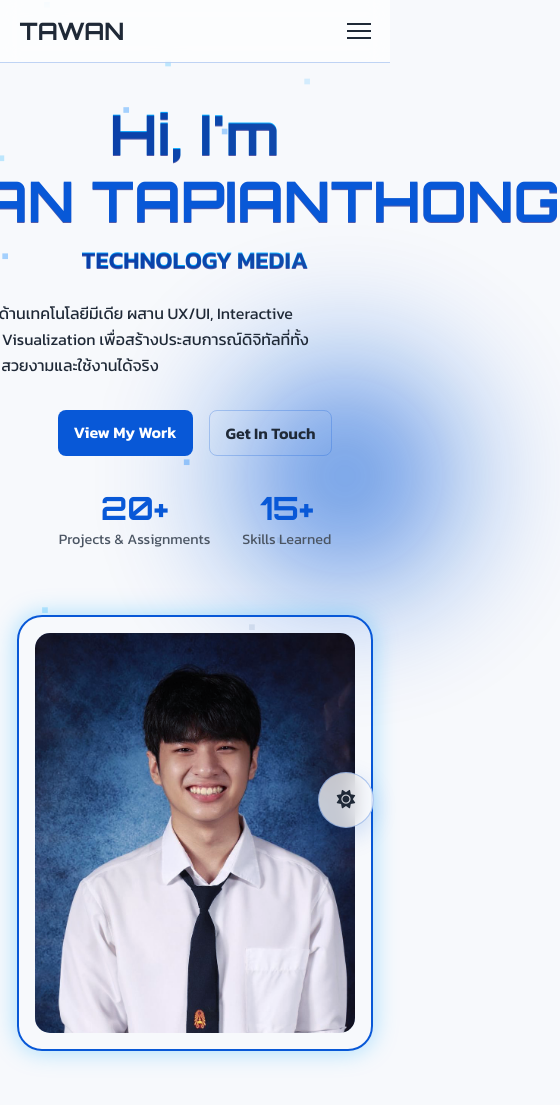
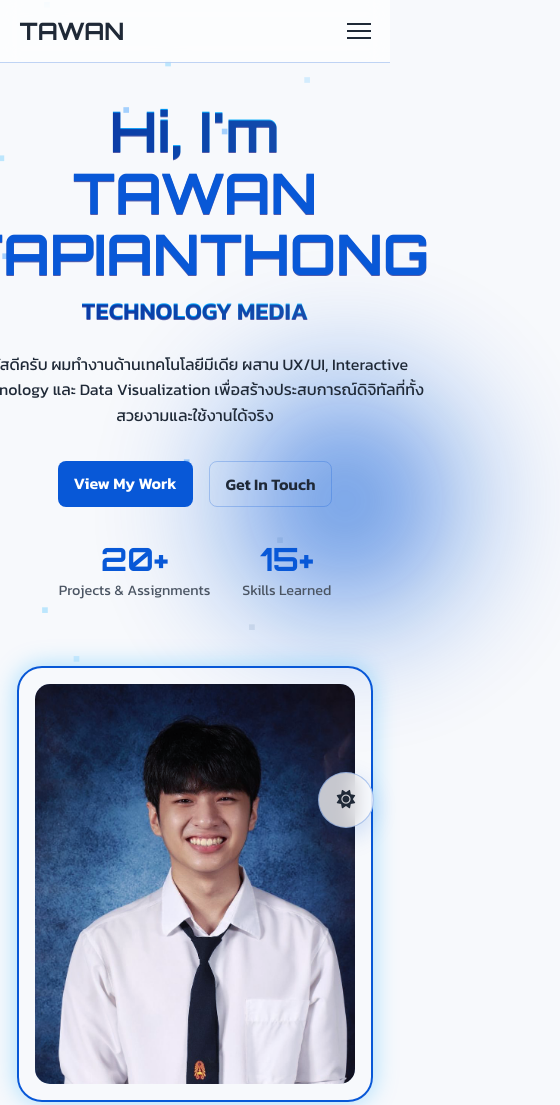
Before and after one commit to t4w4ntm/Portfolio, a plain HTML site: page index.html in a window 390 px wide. Shown: the top 1105 px of the page, 560 px wide, since content can reach past the window. Drawn offline with nearby package versions, Linux system fonts and the light colour scheme.

Commit message:
Add files via upload

```diff
--- a/index.html
+++ b/index.html
@@ -58,8 +58,11 @@
       <div class="hero-container">
         <div class="hero-text">
           <div class="pulsing-glow" aria-hidden="true"></div>
-          <h1 id="hero-title">Hi, I'm <span class="highlight">TAWAN TAPIANTHONG</span></h1>
-          <h2>TECHNOLOGY MEDIA</h2>
+<h1 id="hero-title">Hi, I'm
+    <span class="highlight">
+        <span id="firstname-scramble">TAWAN</span> <span id="lastname-scramble" class="lastname">TAPIANTHONG</span>
+    </span>
+</h1>          <h2>TECHNOLOGY MEDIA</h2>
           <p>
             สวัสดีครับ ผมทำงานด้านเทคโนโลยีมีเดีย ผสาน UX/UI, Interactive Technology และ Data Visualization
             เพื่อสร้างประสบการณ์ดิจิทัลที่ทั้งสวยงามและใช้งานได้จริง
@@ -243,6 +246,8 @@
         </div>
       </div>
     </section>
+
+
     <section id="publications" class="content-section publications" aria-labelledby="pubs-title">
   <h2 id="pubs-title">Research & Publications</h2>
 
--- a/script.js
+++ b/script.js
@@ -429,19 +429,21 @@
 
 // ====== Apply to .highlight ======
 document.addEventListener("DOMContentLoaded", () => {
-  const highlightEl = document.querySelector(".highlight");
-  if (!highlightEl) return;
+    const firstNameEl = document.getElementById("firstname-scramble");
+    const lastNameEl = document.getElementById("lastname-scramble");
 
-  const finalText = highlightEl.textContent;
-  const scrambler = new TextScrambler(highlightEl, finalText);
+    if (!firstNameEl || !lastNameEl) return;
 
-  // เริ่มทำทันทีรอบแรก
-  scrambler.setText(finalText, 1000);
+    const firstNameScrambler = new TextScrambler(firstNameEl);
+    const lastNameScrambler = new TextScrambler(lastNameEl);
 
-  // ทำซ้ำทุก 7 วินาที
-  setInterval(() => {
-    scrambler.setText(finalText, 1000);
-  }, 7000);
+    const scrambleAll = () => {
+        firstNameScrambler.setText("TAWAN", 1000);
+        lastNameScrambler.setText("TAPIANTHONG", 1000);
+    };
+
+    scrambleAll(); // ทำครั้งแรก
+    setInterval(scrambleAll, 7000); // ทำซ้ำทุก 7 วินาที
 });
 
 // ================= AI Image Colorizer (stable upload once) =================
--- a/style.css
+++ b/style.css
@@ -1978,3 +1978,40 @@
 
 /* Responsive */
 @media (max-width: 992px) { .pub-split { grid-template-columns: 1fr; } .pdf-frame-wrap { height: 60vh; } }
+
+/* --- Experience Timeline: Mobile View Fix --- */
+@media (max-width: 768px) {
+
+  /* 1. ซ่อนเส้นไทม์ไลน์หลักที่วิ่งตรงกลาง */
+  .timeline-container::before {
+    display: none;
+  }
+
+  /* 2. ซ่อนลูกศรและจุดบนไทม์ไลน์ */
+  .timeline-arrow,
+  .timeline-dot {
+    display: none;
+  }
+
+  /* 3. ปรับการ์ด Experience ให้อยู่ตรงกลางและเต็มความกว้าง */
+  .timeline-container .experience-item,
+  .timeline-container .experience-item:nth-child(odd),
+  .timeline-container .experience-item:nth-child(even) {
+    width: 100%;            /* ทำให้การ์ดมีความกว้างเต็มพื้นที่ */
+    left: auto;             /* ล้างค่า left ที่เคยกำหนดไว้ */
+    transform: none;        /* ล้างค่า transform (การเลื่อนซ้าย/ขวา) */
+    margin-bottom: 25px;    /* เพิ่มระยะห่างด้านล่างของการ์ดแต่ละใบ */
+    padding: 0;
+  }
+}
+
+/* --- Hero Title: Mobile line break --- */
+@media (max-width: 768px) {
+  .highlight .lastname {
+    display: block; /* สั่งให้นามสกุลขึ้นบรรทัดใหม่ */
+  }
+
+  .hero-text h1 {
+    line-height: 1.1; /* ปรับระยะห่างระหว่างบรรทัดให้ชิดกันขึ้นเล็กน้อย */
+  }
+}
```
